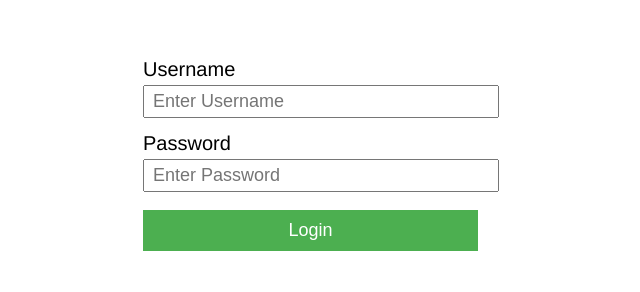
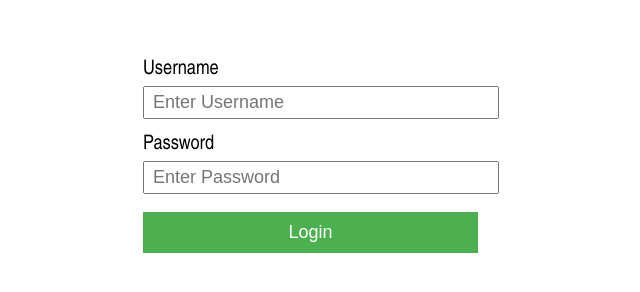
Before and after one commit to NatnichaKotangka/NatnichaKotangka.github.io, a plain HTML site: page index.html in a window 1280 px wide. Shown: the full height of the page, 297-937 px from the left. Drawn offline with Linux system fonts and the light colour scheme.

Commit message:
Update style.css

```diff
--- a/style.css
+++ b/style.css
@@ -1,7 +1,7 @@
 .myDiv {
     margin-bottom: 10px;
     font-size:20px;
-    font-family:'Franklin Gothic Medium', 'Arial Narrow', Arial, sans-serif;
+    font-family:'Meiryo UI Bold', 'Arial Narrow', Arial, sans-serif;
 }
 
 .myDiv2 {
```
